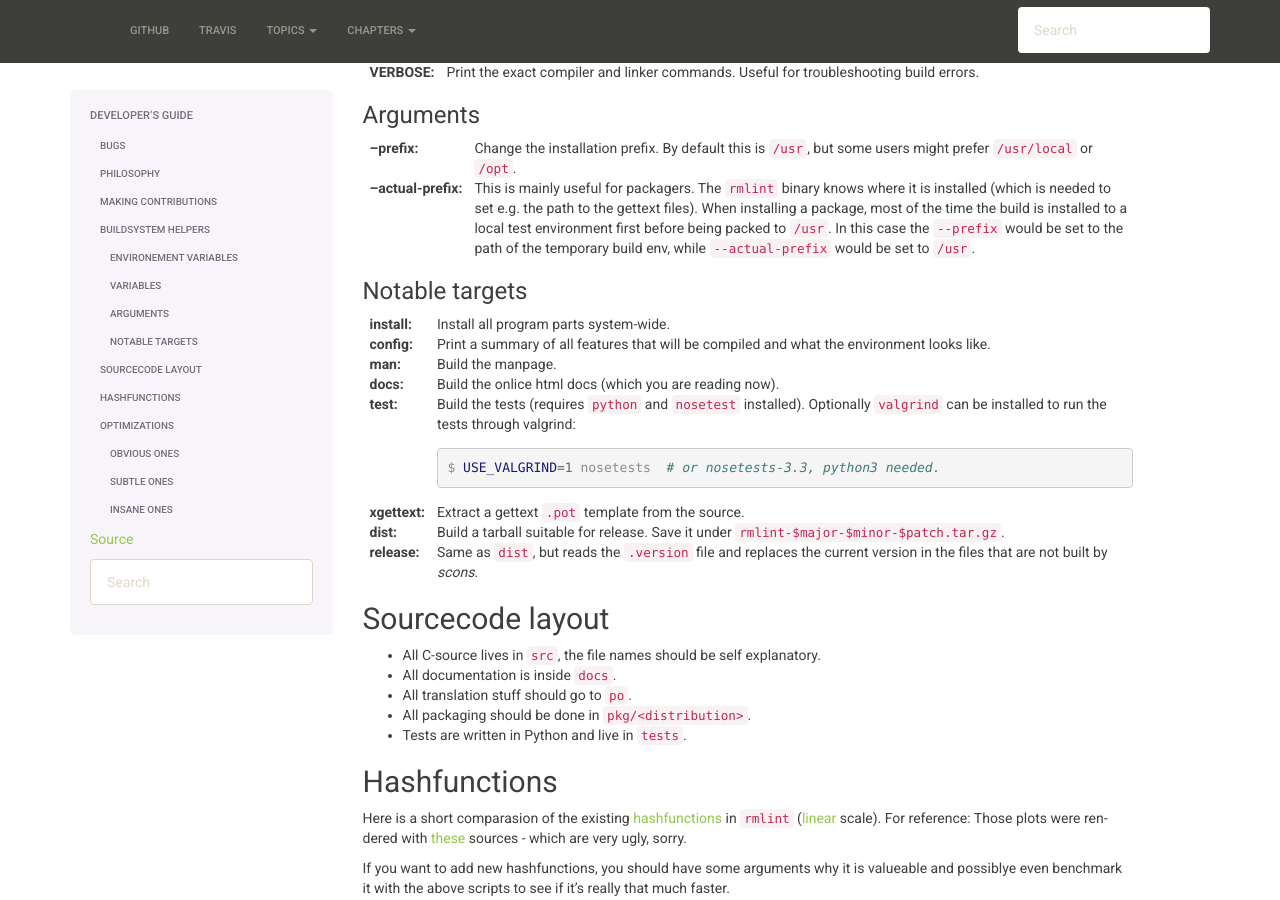
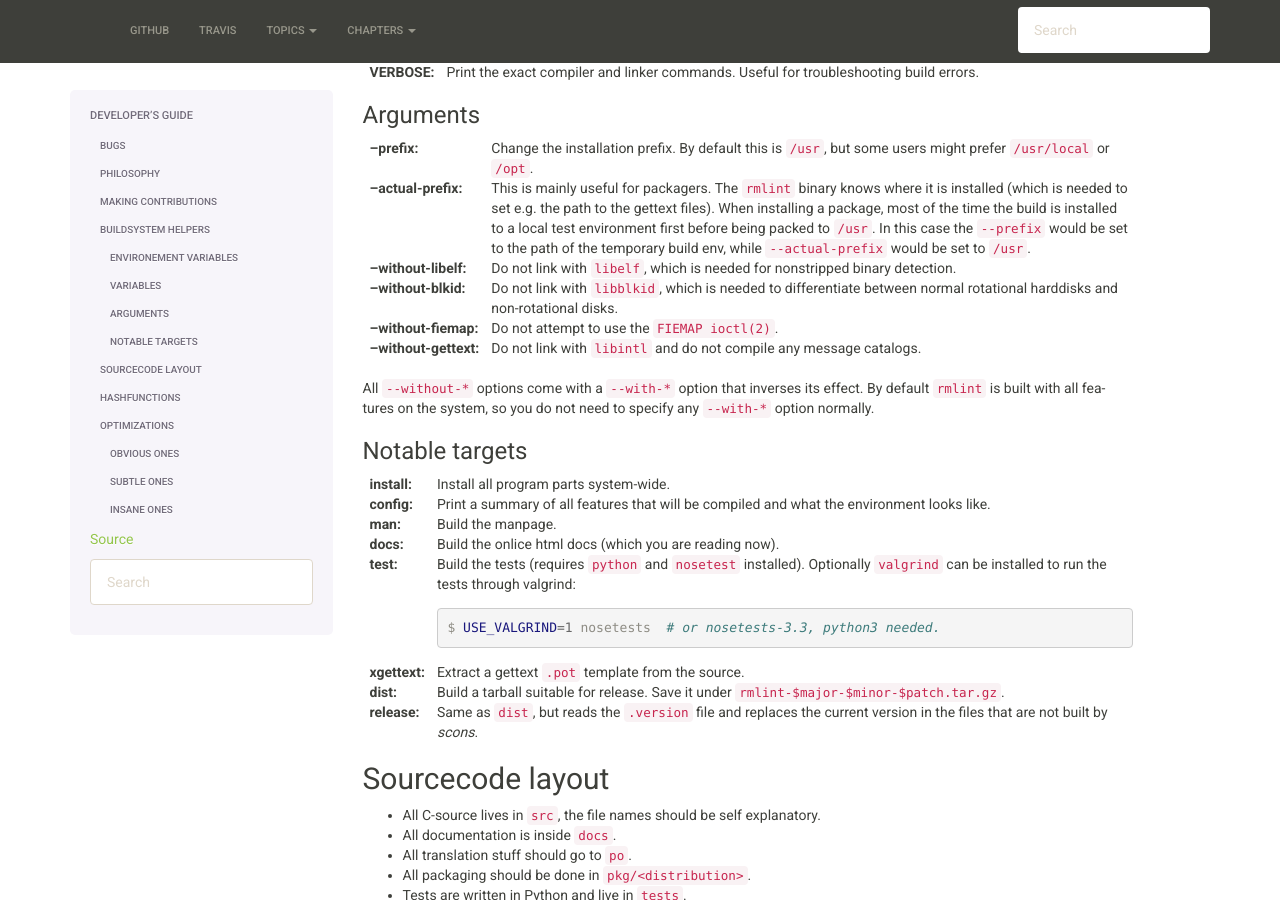
Before and after one commit to sahib/rmlint, a Sphinx documentation site: the page built from docs/developers.rst, in a window 1280 px wide and 900 px high, scrolled down 1337 px. Built offline with Sphinx 7.4.7, drawn with Linux system fonts in a browser that asks for light colours.

Commit message:
docs: add documentation for the scons --with-* options

```diff
--- a/docs/developers.rst
+++ b/docs/developers.rst
@@ -114,6 +114,27 @@ Arguments
     case the ``--prefix`` would be set to the path of the temporary build env,
     while ``--actual-prefix`` would be set to ``/usr``.
 
+:--without-libelf:
+
+    Do not link with ``libelf``, which is needed for nonstripped binary
+    detection.
+
+:--without-blkid:
+
+    Do not link with ``libblkid``, which is needed to differentiate between
+    normal rotational harddisks and non-rotational disks.
+
+:--without-fiemap:
+
+    Do not attempt to use the ``FIEMAP ioctl(2)``.
+
+:--without-gettext:
+
+    Do not link with ``libintl`` and do not compile any message catalogs.
+
+All ``--without-*`` options come with a ``--with-*`` option that inverses its
+effect.  By default ``rmlint`` is built with all features on the system, so you
+do not need to specify any ``--with-*`` option normally.
 
 Notable targets
 ~~~~~~~~~~~~~~~
```
Also changed, not shown: 1 other file.
